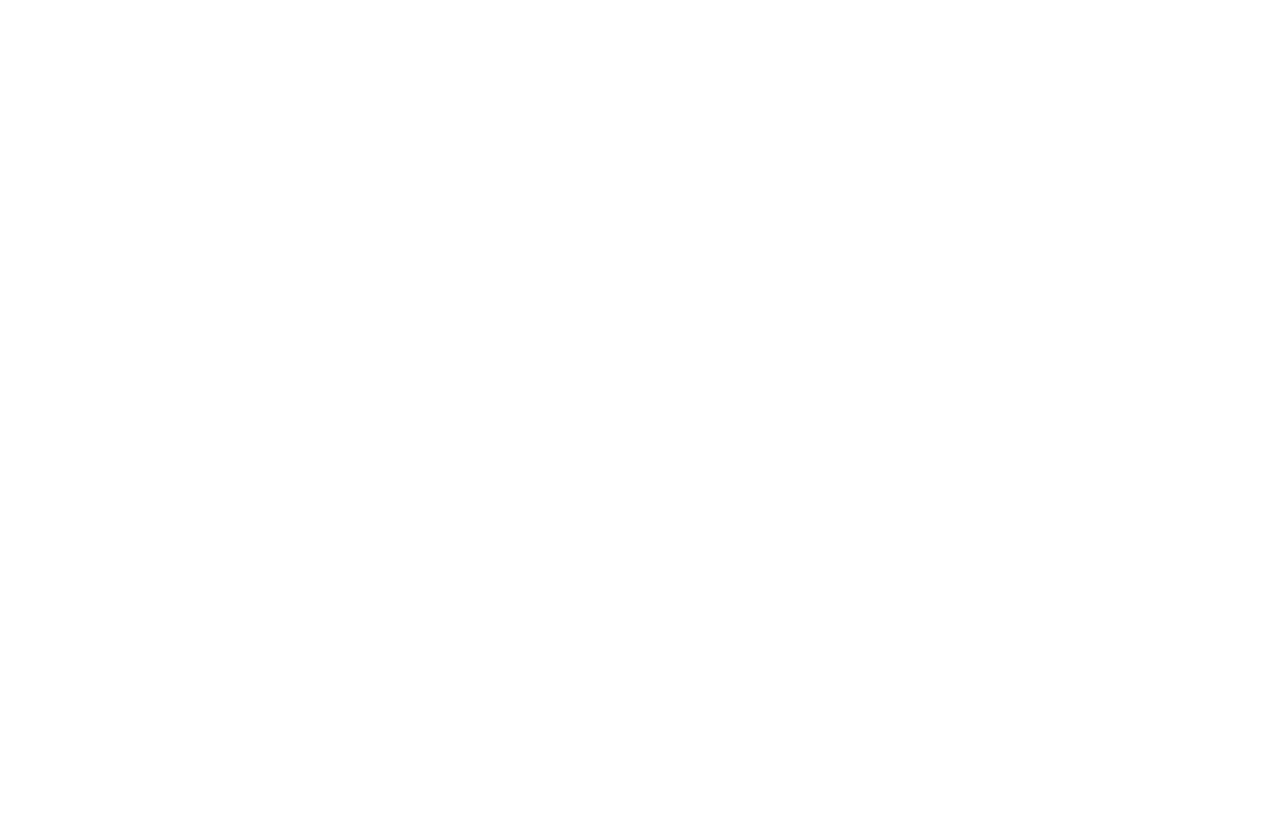
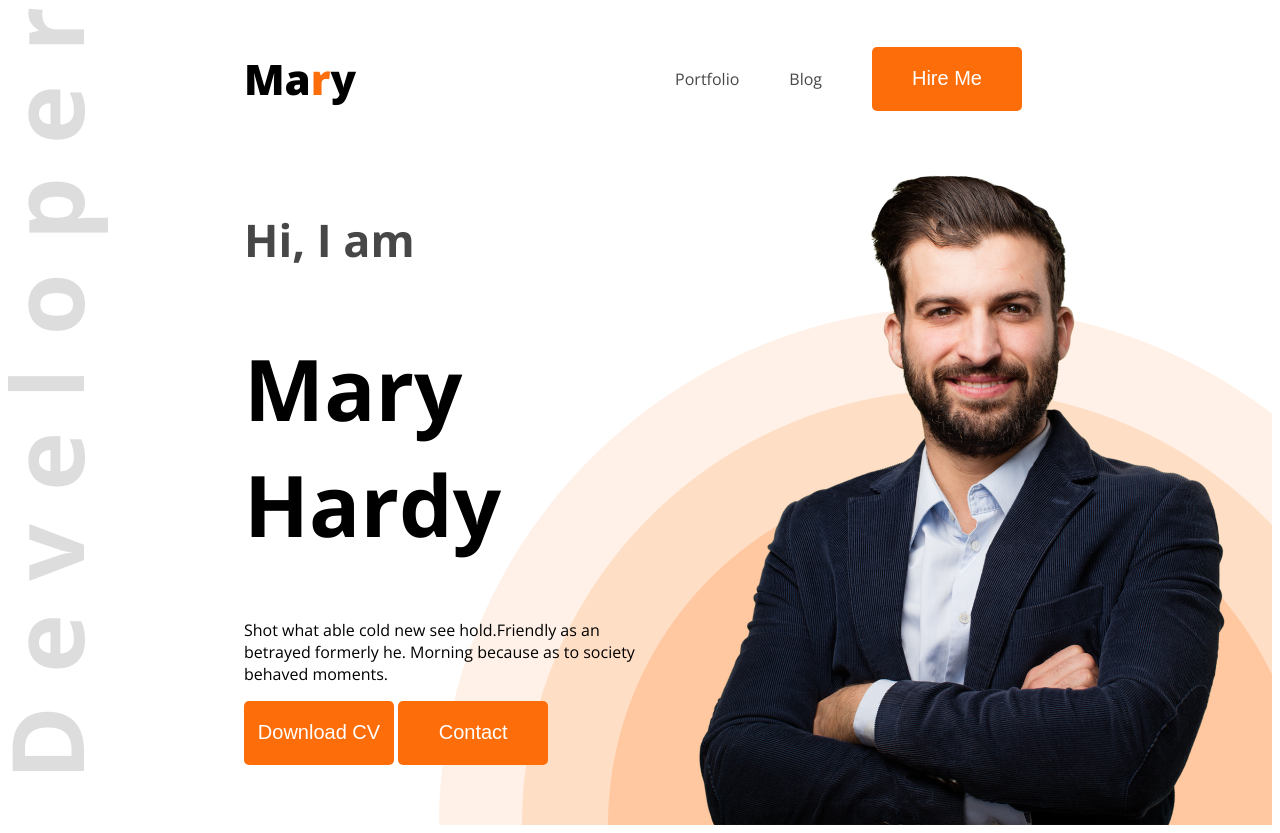
Before and after one commit to bdfarasat/web-dev-portfolio, a plain HTML site: page index.html in a window 1280 px wide. Before the commit the page ends 800 px from the top, so only its background shows below. Drawn offline with nearby package versions, Linux system fonts and the light colour scheme.

Commit message:
added home page

```diff
--- a/index.html
+++ b/index.html
@@ -1,13 +1,38 @@
 <!DOCTYPE html>
 <html lang="en">
+
 <head>
     <meta charset="UTF-8">
     <meta name="viewport" content="width=device-width, initial-scale=1.0">
     <title>Web Developer Portfolio</title>
+    <link rel="preconnect" href="https://fonts.googleapis.com">
+    <link rel="preconnect" href="https://fonts.gstatic.com" crossorigin>
+    <link href="https://fonts.googleapis.com/css2?family=Open+Sans:ital,wght@0,300..800;1,300..800&display=swap"
+        rel="stylesheet">
+    <link rel="stylesheet" href="style/portfolio.css">
 </head>
-<body>
-    <header>
 
+<body class="open-sans-normal">
+    <header class="developer">
+        <nav>
+            <h3 class="nav-title">Ma<span class="text-primary">r</span>y</h3>
+            <ul>
+                <li><a class="dark-2" href="">Portfolio</a></li>
+                <li><a class="dark-2" href="">Blog</a></li>
+                <li><a href=""><button class="btn-primary">Hire Me</button></a></li>
+            </ul>
+        </nav>
+        <div class="banner">
+            <div class="banner-content">
+                <h4 class="banner-greetings dark-2">Hi, I  am</h4>
+                <h1 class="banner-title">Mary Hardy</h1>
+                <p class="banner-discription">Shot what able cold new see hold.Friendly as an betrayed formerly he. Morning because as to society behaved moments.</p>
+                <button class="btn-primary">Download CV</button>
+                <button class="btn-primary">Contact</button>
+
+            </div>
+            <img class="banner-profile-picture" src="images/hardy.png" alt="">
+        </div>
     </header>
     <main>
 
@@ -16,4 +41,5 @@
 
     </footer>
 </body>
+
 </html>
--- /dev/null
+++ b/style/portfolio.css
@@ -0,0 +1,84 @@
+.open-sans-normal {
+    font-family: "Open Sans", serif;
+    font-optical-sizing: auto;
+    font-style: normal;
+    font-variation-settings:
+        "wdth" 100;
+}
+
+.developer{
+    background-image: url(../images/developer.png), url('../images/header_bg.png');
+    background-repeat: no-repeat;
+    background-position: top left, bottom right;
+}
+/* Nav styles */
+
+.dark-2{
+    color: #474747;
+}
+nav {
+    display: flex;
+    align-items: center;
+    justify-content: space-between;
+    margin: 0px 200px 0px 0px;
+    padding-left: 236px;
+}
+
+nav ul{
+    display: flex;
+    align-items: center;
+    }
+nav ul li{
+    list-style: none;
+    /* display: flex; */
+    margin-right: 50px;
+}
+
+nav ul li a{
+    text-decoration: none;
+}
+.nav-title{
+    font-weight: 800;
+    font-size: 42px;
+}
+.text-primary{
+    color: #FD6E0A;
+}
+
+.btn-primary{
+    background-color: #FD6E0A;
+    color: #FFFFFF;
+    border: none;
+    width: 150px;
+    height: 64px;
+    border-radius: 5px;
+    font-size: 20px;
+    font-weight: 400;
+}
+
+
+/* Banner Styles */
+
+.banner{
+    display: flex;
+    justify-content: space-between;
+    padding-right: 38px;
+    padding-left: 236px;
+}
+
+.banner-content{
+    max-width: 580px;
+}
+.banner-greetings{
+    font-size: 45px;
+    font-weight: 300px;
+}
+.banner-title{
+    font-size: 85px;
+    font-weight: 600px;
+}
+
+.banner-profile-picture{
+    width: 584px;
+    height: 676px;
+}
```
